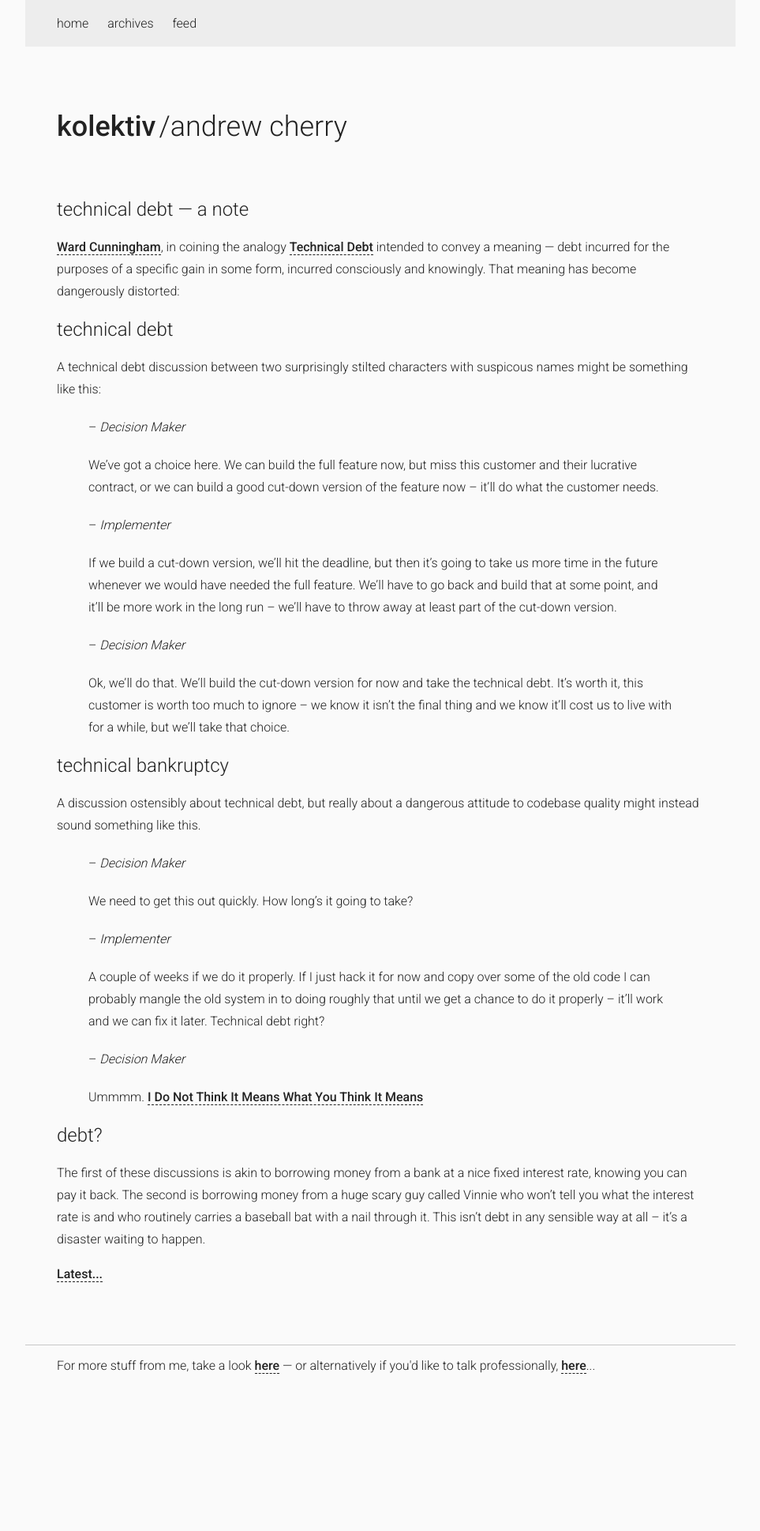
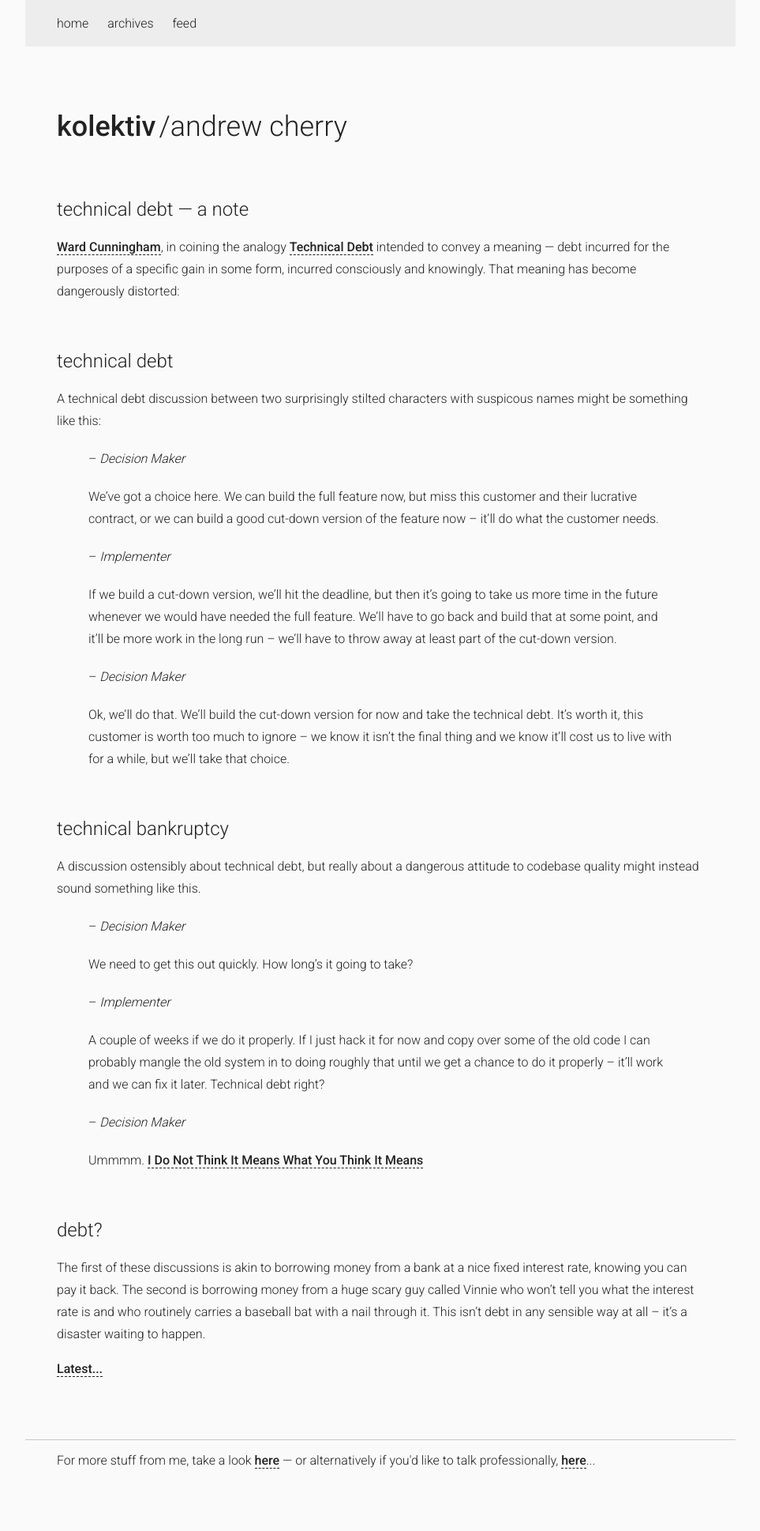
Before and after one commit to kolektiv/kolektiv.github.io, a Jekyll site: the page built from _posts/2014-08-14-technical-debt.md, in a window 1280 px wide. Shown: the whole page at 79% size, without its empty margins (158-1121 px from the left). Built offline with Jekyll 4.4.1, drawn with Linux system fonts in a browser that asks for light colours; before the commit the page ends 1818 px from its top, so only the background shows below that.

Commit message:
css tweak

```diff
--- a/css/main.sass
+++ b/css/main.sass
@@ -90,6 +90,9 @@ section, article
     font-weight: 300
     margin-bottom: 20px
 
+  h2
+    margin-top: 60px
+
   p
     line-height: 28px
     margin-bottom: 20px
```
